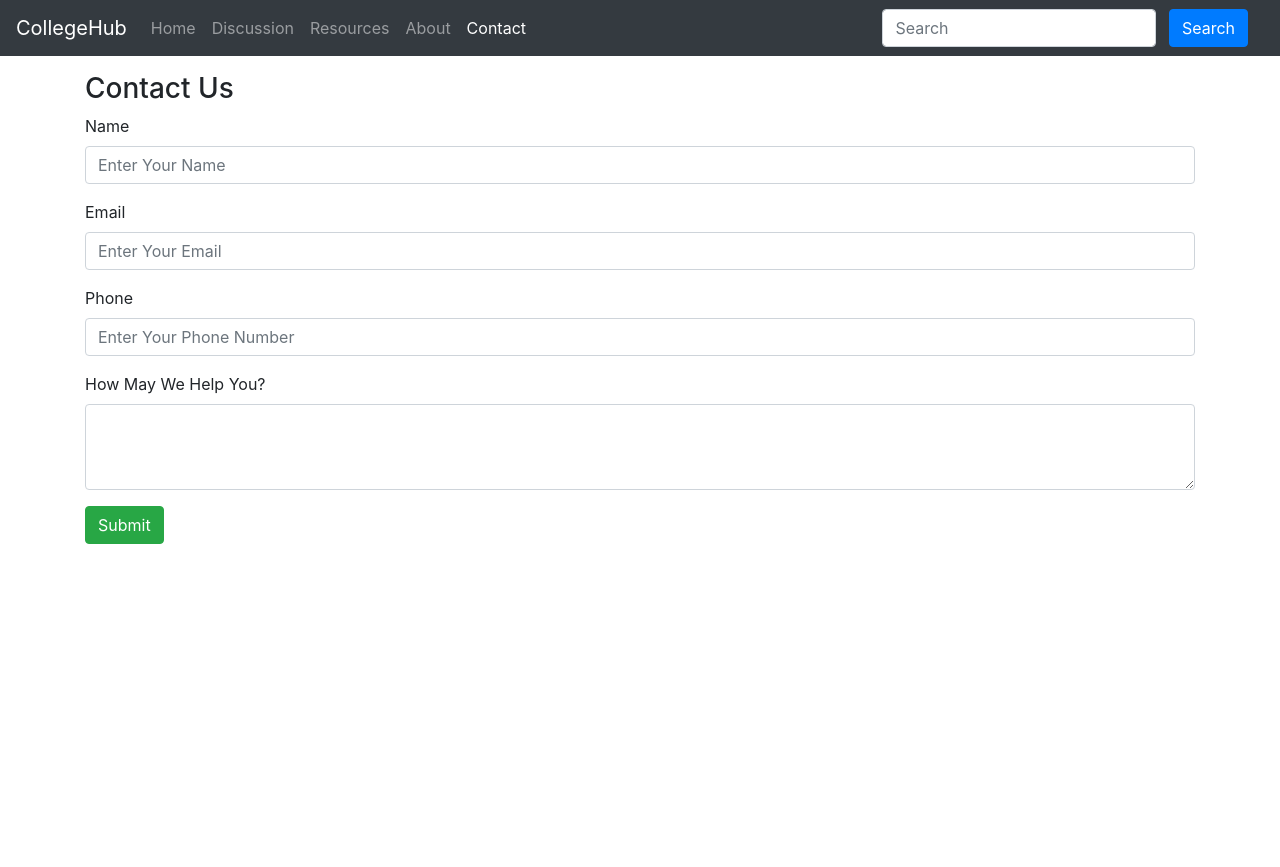
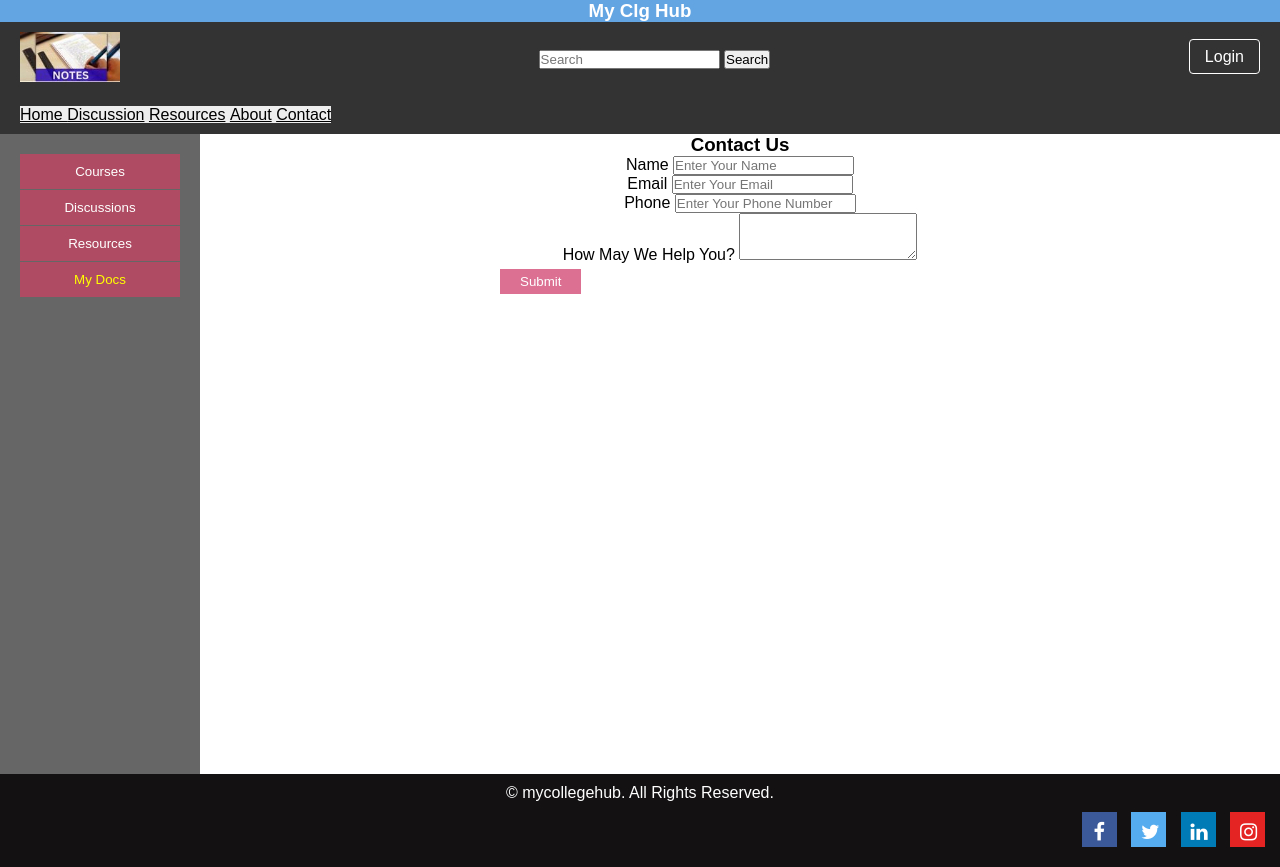
Before and after one commit to abhie4557/MyCollegeHub, a Django app: page /contact in a window 1280 px wide. Before the commit the page ends 544 px from the top, so only its background shows below. Run offline with Django 5.2, Linux system fonts and the light colour scheme; some libraries are stand-ins or nearby versions.

Commit message:
Added css in Static Files

```diff
--- a/home/urls.py
+++ b/home/urls.py
@@ -6,7 +6,7 @@ urlpatterns = [
     path('contact', views.contact, name="contact"),
     path('about', views.about, name="about"),
     path('search', views.search, name="search"),
-    # path('signup', views.handleSignUp, name="handleSignUp"),
+    path('signup', views.handleSignUp, name="handleSignUp"),
     path('login', views.handeLogin, name="handleLogin"),
-    # path('logout', views.handelLogout, name="handleLogout"),
+    path('logout', views.handelLogout, name="handleLogout"),
 ]
--- a/resources/models.py
+++ b/resources/models.py
@@ -27,6 +27,7 @@ class Paper(models.Model):
     # Subject and course fields for categorizing notes
     subject = models.CharField(max_length=100)
     course = models.CharField(max_length=100)
+    semester = models.CharField(max_length=100)
 
     paper_file = models.FileField(upload_to=get_upload_path)  # Use the custom upload path function
 
@@ -38,6 +39,7 @@ class PDFNote(models.Model):
     # Subject and course fields for categorizing notes
     subject = models.CharField(max_length=100)
     course = models.CharField(max_length=100)
+    semester = models.CharField(max_length=100)
 
     # File field to store the PDF notes
     pdf_file = models.FileField(upload_to='PDFNotes/')
--- a/resources/urls.py
+++ b/resources/urls.py
@@ -3,16 +3,7 @@ from . import views
 
 urlpatterns = [
     path('', views.index, name="resouceshome"),
-    path('filter/', views.filtered_data, name="filterData"),
-    path('getdocs/', views.getalldocs, name="getdocs"),
-    path('pdf/<str:pdf_cat>/', views.findpdf, name="pdf_cat"),
-    path('pdf_view', views.findpdf, name="url"),
+    path('filterpage', views.filter, name="filterpage"),
 
-
-    path('pdf-view/<int:pdf_id>/', views.pdf_view, name='pdf_view'),
-
-    # path for canvas pdf.js
-    # path('pdf/<str:pdf_filename>/', views.pdf_canvas_view, name='pdf_canvas_view'),
-
-
+    path('filter/', views.filtered_data, name="filter"),
 ]
--- /dev/null
+++ b/static/css/footer.css
@@ -0,0 +1,44 @@
+footer {
+    background-color: #131111;
+    color: #fff;
+    padding: 10px; /* Increased padding for better visibility */
+    text-align: center;
+  }
+
+  .logos {
+    text-align: right;
+  }
+
+  .fa {
+    padding: 10px;
+    font-size: 20px;
+    height: 35px;
+    width: 35px;
+    text-align: center;
+    text-decoration: none;
+    margin: 10px 5px;
+  }
+
+  .fa:hover {
+    opacity: 0.7;
+  }
+
+  .fa-facebook {
+    background: #3B5998;
+    color: white;
+  }
+
+  .fa-twitter {
+    background: #55ACEE;
+    color: white;
+  }
+
+  .fa-linkedin {
+    background: #007bb5;
+    color: white;
+  }
+
+  .fa-instagram {
+    background: #e42323;
+    color: white;
+  }
--- /dev/null
+++ b/static/css/header.css
@@ -0,0 +1,71 @@
+* {
+  margin: 0;
+  padding: 0;
+  box-sizing: border-box;
+
+}
+
+header {
+  background-color: #63a5e2;
+  color: #fff;
+  text-align: center;
+  box-sizing: border-box;
+  /* height: 30px; */
+}
+
+nav {
+  background-color: #333;
+  color: #fff;
+  padding: 10px 20px;
+  display: flex;
+  justify-content: space-between;
+  align-items: center;
+  box-sizing: border-box;
+}
+
+nav[role="sub"] ul li {
+  background-color: #eee;
+  display: inline;
+}
+nav[role="sub"] ul li a{
+  /* text-decoration: none; */
+  color: black;
+}
+
+.logo img {
+  height: 50px;
+  width: 100px;
+}
+
+.search-bar input[type="text"] {
+  padding: 8px;
+  border: 1px solid #ccc;
+  border-radius: 4px;
+}
+
+.search-bar button {
+  padding: 8px 15px;
+  background-color: #4CAF50;
+  color: white;
+  border: none;
+  border-radius: 4px;
+  cursor: pointer;
+}
+
+
+.login {
+  display: inline-block;
+  padding-bottom: 5px;
+}
+
+.login a {
+  text-decoration: none;
+  color: #fff;
+  padding: 8px 15px;
+  border: 1px solid #fff;
+  border-radius: 4px;
+}
+
+.login a:hover {
+  background-color: #d12a2a;
+}
--- /dev/null
+++ b/static/css/main.css
@@ -0,0 +1,88 @@
+body {
+    font-family: Arial, sans-serif;
+    margin: 0;
+    padding: 0;
+}
+
+
+aside {
+    background-color: #666;
+    padding: 20px;
+    width: 200px;
+    float: left;
+    height: 80vh;
+}
+
+/* CSS for buttons in aside */
+.button-container {
+    display: flex;
+    flex-direction: column;
+}
+
+aside button {
+    margin-bottom: 1px;
+    padding: 10px;
+    width: 100%;
+    border: none;
+    background-color: #af4c63;
+    color: white;
+    cursor: pointer;
+}
+aside button a {
+    text-decoration: none;
+    color: yellow;
+}
+
+button:hover {
+    background-color: #45a049;
+}
+
+main {
+    height: 80vh;
+    text-align: center;
+    background-color: white;
+}
+
+main button {
+    margin: 5px 500px;
+    padding: 5px 20px;
+    border: none;
+    background-color: palevioletred;
+    color: white;
+    cursor: pointer;
+    display: block;
+}
+
+/* CSS for image */
+.main-image {
+    display: block;
+    margin: 0 auto;
+    width: 600px;
+    /* Adjust width as needed */
+    height: auto;
+    /* margin-top: 20px; */
+}
+
+.main img {
+    height: 100%;
+    width: 100%;
+
+}
+
+.images {
+    padding: 40px 0px;
+    /* background: #000; */
+
+}
+
+.images img {
+    border: 2px solid black;
+    border-radius: 10px;
+    margin: 4px 5px;
+    height: 70px;
+    width: 140px;
+    /* cursor: pointer; */
+}
+img :hover{
+    background-color: #45a049;
+}
--- a/templates/base.html
+++ b/templates/base.html
@@ -1,56 +1,63 @@
-<!doctype html>
+{% load static %}
+<!DOCTYPE html>
 <html lang="en">
+  <head>
+    <meta charset="UTF-8">
+    <meta name="viewport" content="width=device-width, initial-scale=1.0, shrink-to-fit=no">
+    <title>{% block title %} {% endblock title %}</title>
+    <link rel="stylesheet" href="https://cdnjs.cloudflare.com/ajax/libs/font-awesome/4.7.0/css/font-awesome.min.css">
 
-<head>
-  <!-- Required meta tags -->
-  <meta charset="utf-8">
-  <meta name="viewport" content="width=device-width, initial-scale=1, shrink-to-fit=no">
 
-  <!-- Bootstrap CSS -->
-  <link rel="stylesheet" href="https://stackpath.bootstrapcdn.com/bootstrap/4.5.2/css/bootstrap.min.css"
-    integrity="sha384-JcKb8q3iqJ61gNV9KGb8thSsNjpSL0n8PARn9HuZOnIxN0hoP+VmmDGMN5t9UJ0Z" crossorigin="anonymous">
-
-  <title>{% block title %} {% endblock title %}</title>
+    <link rel="stylesheet" href="{%static 'css/main.css' %}">
+    <link rel="stylesheet" href="{%static 'css/header.css' %}">
+    <link rel="stylesheet" href="{%static 'css/footer.css' %}">
 </head>
 
 <body>
+    <header>
+        <!-- header file -->
+        <h3>My Clg Hub</h3>
+    </header>
 
-  <nav class="navbar navbar-expand-lg navbar-dark bg-dark">
-    <a class="navbar-brand" href="/">CollegeHub</a>
-    <button class="navbar-toggler" type="button" data-toggle="collapse" data-target="#navbarSupportedContent"
-      aria-controls="navbarSupportedContent" aria-expanded="false" aria-label="Toggle navigation">
-      <span class="navbar-toggler-icon"></span>
-    </button>
+    <nav role="main">
+        <div class="logo">
+            <a href="/"><img src="{% static 'thumb.jpg' %}" alt="Logo"></a>
+        </div>
 
-    <div class="collapse navbar-collapse" id="navbarSupportedContent">
-      <ul class="navbar-nav mr-auto">
-        <li class="nav-item {% block homeactive %}  {% endblock homeactive %}">
-          <a class="nav-link" href="/">Home <span class="sr-only">(current)</span></a>
+        <div >
+            <form method="get" action="/search" >
+                <input type="search" placeholder="Search" aria-label="Search" name="query"
+                  >
+                <button type="submit">Search</button>
+              </form>
+        </div>
+
+        <div class="login">
+            <a href="#">Login</a>
+
+        </div>
+
+    </nav>
+
+    <nav role="sub">
+        <ul >
+            <li class="{% block homeactive %}  {% endblock homeactive %}">
+              <a  href="/">Home <span class="sr-only">(current)</span></a>
             </li>
-        <li class="nav-item {% block discussionactive %}  {% endblock discussionactive %} ">
-          <a class="nav-link" href="/discussion">Discussion</a>
+            <li class="{% block discussionactive %}  {% endblock discussionactive %} ">
+              <a  href="/discussion">Discussion</a>
             </li>
-        <li class="nav-item {% block resourceactive %}  {% endblock resourceactive %} ">
-          <a class="nav-link" href="/resources">Resources</a>
+            <li class=" {% block resourceactive %}  {% endblock resourceactive %} ">
+              <a  href="/resources">Resources</a>
             </li>
-        <li class="nav-item {% block aboutactive %}  {% endblock aboutactive %}">
-          <a class="nav-link" href="/about">About</a>
+            <li class=" {% block aboutactive %}  {% endblock aboutactive %}">
+              <a  href="/about">About</a>
             </li>
-        <li class="nav-item {% block contactactive %}  {% endblock contactactive %} ">
-          <a class="nav-link" href="/contact">Contact</a>
+            <li class=" {% block contactactive %}  {% endblock contactactive %} ">
+              <a  href="/contact">Contact</a>
             </li>
 
-
           </ul>
-      <div class="ml-auto form-inline ">
-        <form method="get" action="/search" class="my-2 my-lg-0 mx-3">
-          <input class="form-control mr-sm-2" type="search" placeholder="Search" aria-label="Search" name="query"
-            id="query">
-          <button class="btn btn-primary my-2 my-sm-0 " type="submit">Search</button>
-
-        </form>
-
-      </div>
     </nav>
           {% comment %}
     {% if user.is_authenticated %}
@@ -60,7 +67,6 @@
           Welcome {{request.user}}</a>
         <div class="dropdown-menu" aria-labelledby="navbarDropdown">
           <a class="dropdown-item" href="/logout">Logout</a>
-
         </div>
       </li>
     </ul>
@@ -74,12 +80,7 @@
   <button type="button" class="btn btn-primary mr-2" data-toggle="modal" data-target="#signupModal">
     SignUp
   </button>
-      {% endif %} {% endcomment %}
-
-
-
-  {% comment %}
-
+  {% endif %}
 
 {% for message in messages %}
 <div class="alert alert-{{ message.tags }} alert-dismissible fade show" role="alert">
@@ -89,9 +90,6 @@
 </button>
 </div>
 {% endfor %}
-
-
-
 
 
 <!-- SignUp Modal -->
@@ -175,20 +173,51 @@
     </div>
     <div class="modal-footer">
     </div>
-
-
     {% endcomment %}
 
+    <aside>
+        <div class="button-container">
+            <button>Courses</button>
+            <button>Discussions</button>
+            <button>Resources</button>
+            <button class="disabled "><a href="/resources/filterpage" role="button">My Docs</a></button>
+        </div>
+    </aside>
 
+    <main>
+        <!-- <img src="thumb.jpg" alt="Main Image" class="main-image"> -->
+        {% comment %} <div class="images">
+            <a href="#"><img src="{% static 'thumb.jpg' %}" alt=""></a>
+            <a href="#"> <img src="{% static 'thumb.jpg' %}" alt=""></a>
+            <a href="#"> <img src="{% static 'thumb.jpg' %}" alt=""></a><br>
+            <a href="#"> <img src="{% static 'thumb.jpg' %}" alt=""></a>
+            <a href="#"> <img src="{% static 'thumb.jpg' %}" alt=""></a>
+            <a href="#"> <img src="{% static 'thumb.jpg' %}" alt=""></a>
+        </div> {% endcomment %}
+        <div class="container">
+        </div>{% block body %} {% endblock body %}
 
-        {% block body %} {% endblock body %}
+    </main>
+
+    <footer>
+        &copy; mycollegehub. All Rights Reserved.
+        <div class="logos">
+            <a href="#" class="fa fa-facebook"></a>
+            <a href="#" class="fa fa-twitter"></a>
+            <a href="#" class="fa fa-linkedin"></a>
+            <!-- <a href="#" class="fa fa-youtube"></a> -->
+            <a href="#" class="fa fa-instagram"></a>
+        </div>
+    </footer>
 
     {% block js %} {% endblock js %}
     <!-- Optional JavaScript -->
         <!-- jQuery first, then Popper.js, then Bootstrap JS -->
-        <script src="https://code.jquery.com/jquery-3.5.1.slim.min.js"
+<script src="https://code.jquery.com/jquery-3.6.0.min.js"></script>
+
+{% comment %} <script src="https://code.jquery.com/jquery-3.5.1.slim.min.js"
   integrity="sha384-DfXdz2htPH0lsSSs5nCTpuj/zy4C+OGpamoFVy38MVBnE+IbbVYUew+OrCXaRkfj"
-          crossorigin="anonymous"></script>
+  crossorigin="anonymous"></script> {% endcomment %}
 <script src="https://cdn.jsdelivr.net/npm/popper.js@1.16.1/dist/umd/popper.min.js"
   integrity="sha384-9/reFTGAW83EW2RDu2S0VKaIzap3H66lZH81PoYlFhbGU+6BZp6G7niu735Sk7lN"
   crossorigin="anonymous"></script>
--- a/templates/home/contact.html
+++ b/templates/home/contact.html
@@ -4,7 +4,7 @@
 {% block contactactive %} active {% endblock contactactive %}
 
 {% block body %}
-<div class="container my-3">
+<div >
     <h3>Contact Us</h3>
     <form action="contact" method="post">{% csrf_token %}
   <div class="form-group">
@@ -21,7 +21,6 @@
     <input type="tel" class="form-control" id="phone" name='phone' placeholder="Enter Your Phone Number">
   </div>
 
-
    <div class="form-group">
     <label for="desc">How May We Help You?</label>
     <textarea class="form-control" id="desc" name='desc' rows="3"></textarea>
--- a/templates/resources/pdf_view.html
+++ b/templates/resources/pdf_view.html
@@ -1,6 +1,6 @@
 {% extends "base.html" %}
 
-{% block title %}CollegeHub|Resources{% endblock title %}
+{% block title %}CollegeHub|Docs{% endblock title %}
 {% block resourceactive %} active {% endblock resourceactive %}
 
 {% load static %}
```
Also changed, not shown: resources/views.py (+48 -63 lines), templates/resources/filters.html (+67 -40 lines), templates/resources/index.html (+19 -7 lines), templates/resources/pdf_canvas.html (deleted, +0 -34 lines), static/thumb.jpg (added), templates/resources/pdjs.html (renamed from templates/resources/extra.html), 4 other files. Lines whose indentation alone changed are shown as unchanged.
